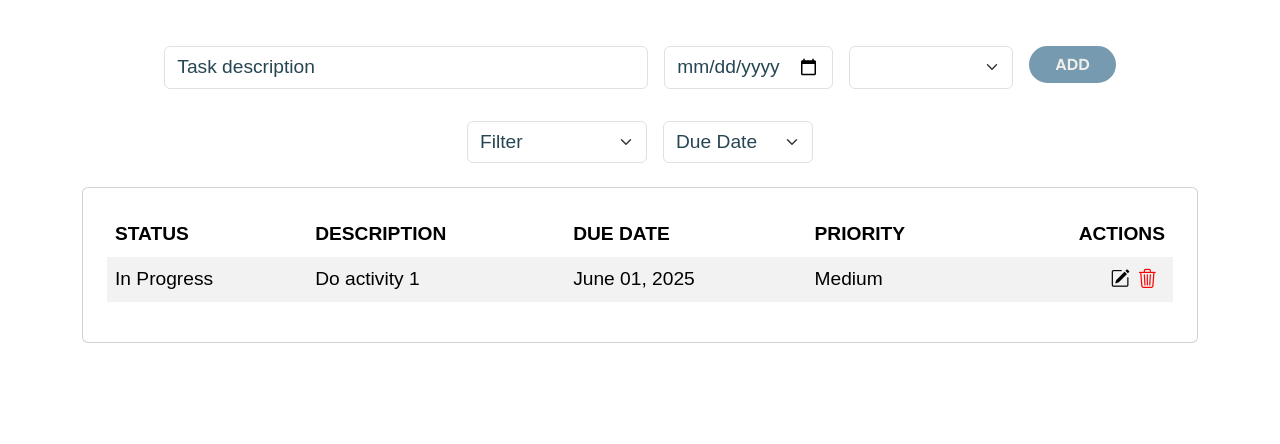
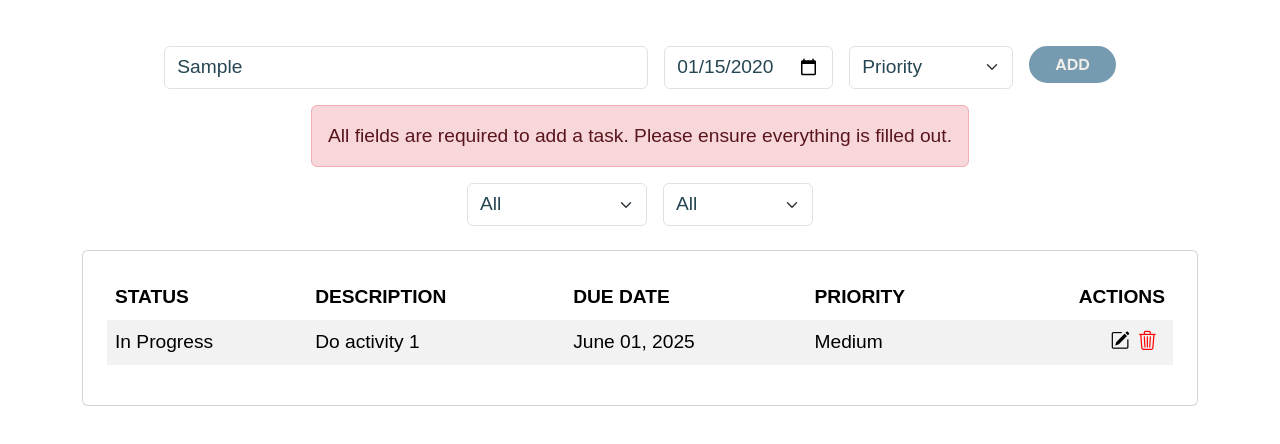
Before and after one commit to binibiningjenna/to-do-list, a plain HTML site: page index.html in a window 1280 px wide. Both pictures are taken after typing "Sample", "2020-01-15" into the empty fields and a click on the button "ADD". Shown: the part 258-702 px from the top of the page. Drawn offline with nearby package versions, Linux system fonts and the light colour scheme; a web font is replaced by a local one.

Commit message:
adjustments

```diff
--- a/assets/script.js
+++ b/assets/script.js
@@ -23,7 +23,6 @@ if (localStorage.getItem("tasks")) {
     displayTasks();
 }
 
-// Add new task
 function addTask() {
     var input = document.getElementById("input");
     var inputValue = input.value.trim();
@@ -31,9 +30,10 @@ function addTask() {
     var dueDateValue = dueDate.value.trim();
     var priority = document.getElementById("priority");
     var priorityValue = priority.value.trim();
+    var message = document.getElementById("noTaskMessage");
 
-    if (inputValue !== "") {
-        // Add task to list
+    if (inputValue !== "" && dueDateValue !== "" && priorityValue !== "Priority") {
+        // Add task
         tasks.push({
             status: "Not Started",
             description: inputValue,
@@ -41,28 +41,28 @@ function addTask() {
             priority: priorityValue
         });
 
-        // Save tasks
+        // Save to localStorage
         localStorage.setItem("tasks", JSON.stringify(tasks));
 
-        // Clear input fields
+        // Clear fields
         input.value = "";
         dueDate.value = "";
-        priority.value = "";
+        priority.value = "Priority";
 
-        // Hide error message if showing
+        // Hide alert
         message.classList.add("d-none");
 
         // Show updated list
         displayTasks();
     } else {
-        // Show alert if description is empty
-        var message = document.getElementById("noTaskMessage");
+        // Show alert
         message.classList.remove("d-none");
         setTimeout(() => {
-            message.classList.add("d-none")
+            message.classList.add("d-none");
         }, 3000);
     }
 }
+
 
 // Show tasks on the table
 function displayTasks(taskArray = tasks) {
@@ -154,7 +154,7 @@ function filterTask() {
     var priority = document.getElementById("filterPriority").value;
     var dueDate = document.getElementById("filterDueDate").value;
 
-    if (priority === "All" && dueDate === "all") {
+    if (priority === "All" && dueDate === "All") {
         displayTasks();
         return;
     }
--- a/index.html
+++ b/index.html
@@ -59,8 +59,7 @@
           <div class="d-flex justify-content-center gap-3 mt-5 mt-lg-3 flex-wrap">
             <div style="max-width: 180px; width: 100%">
               <select class="form-select" id="filterPriority" onchange="filterTask()">
-                <option selected disabled>Filter</option>
-                <option value="All">All</option>
+                <option value="All" selected>All</option>
                 <option value="High">High</option>
                 <option value="Medium">Medium</option>
                 <option value="Low">Low</option>
@@ -71,8 +70,7 @@
             </div>
             <div style="max-width: 150px; width: 100%">
               <select class="form-select" id="filterDueDate" onchange="filterTask()">
-                <option selected disabled>Due Date</option>
-                <option value="all">All</option>
+                <option value="All" selected>All</option>
                 <option value="today">Today</option>
                 <option value="tomorrow">Tomorrow</option>
                 <option value="this_week">This Week</option>
```
